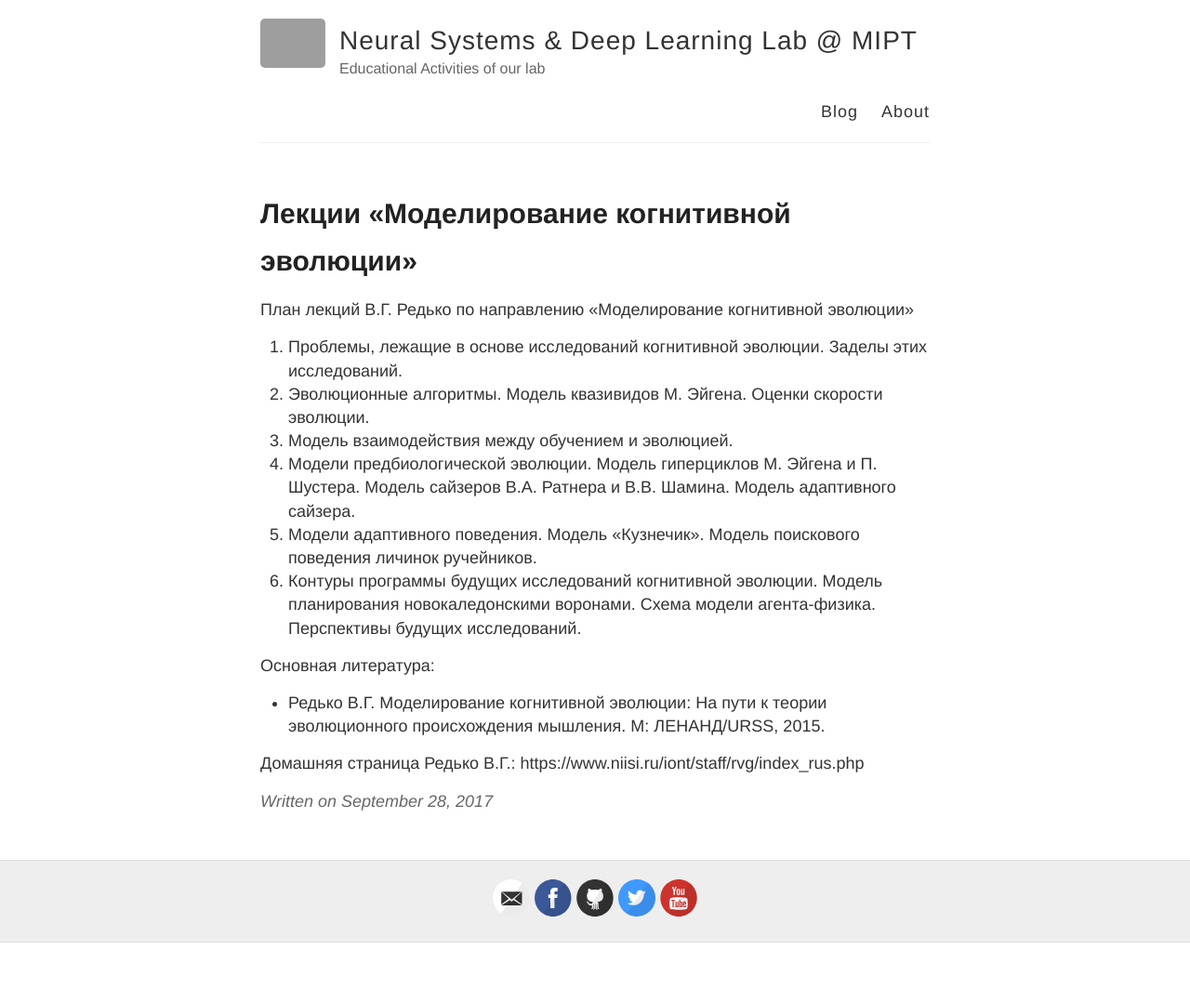
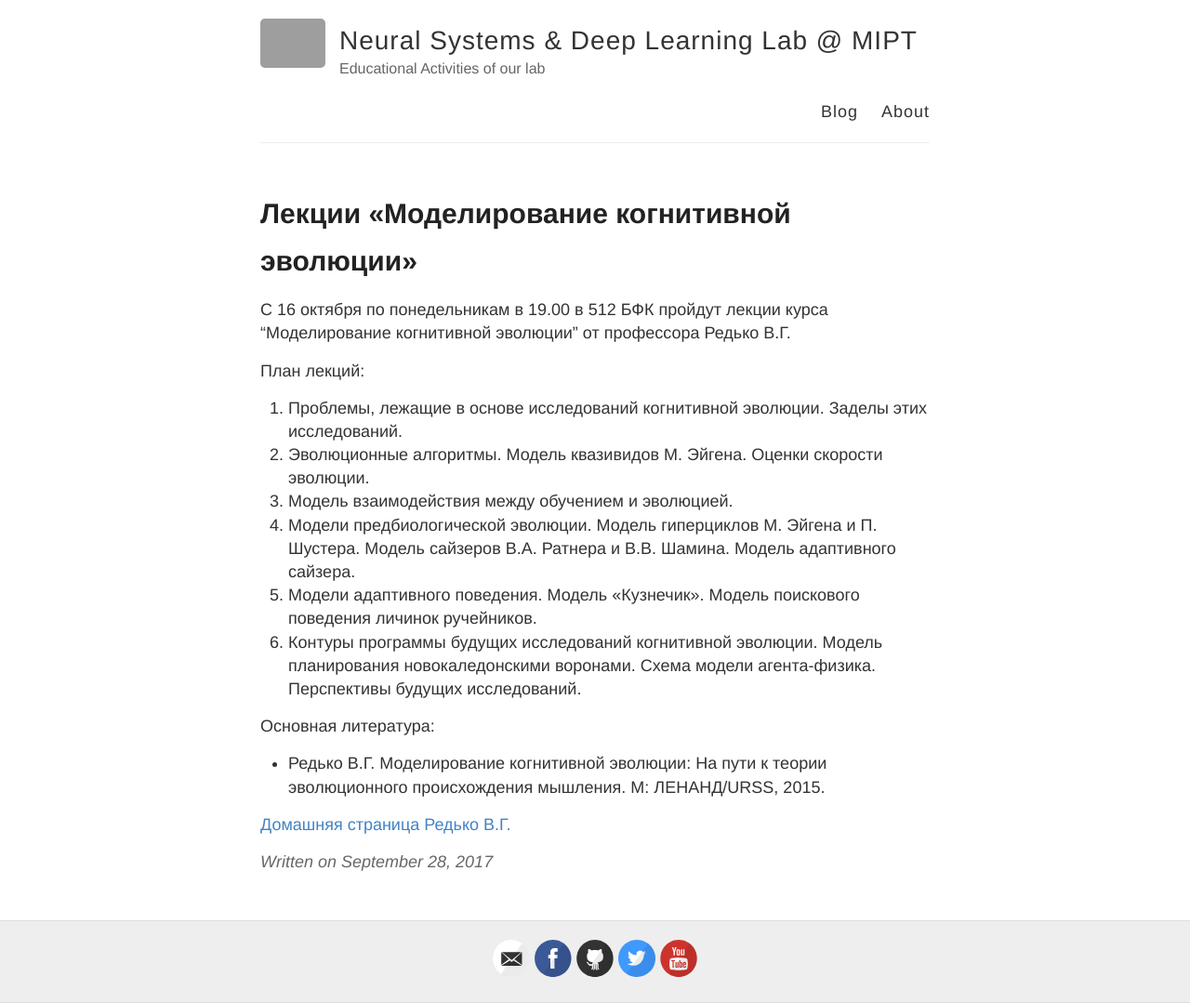
Before and after one commit to deepmipt/edu, a Jekyll site: the page built from _posts/2017-09-28-evolution.md, in a window 1280 px wide. Shown: the whole page at 93% size. Built offline with Jekyll 4.4.1, drawn with Linux system fonts in a browser that asks for light colours; before the commit the page ends 1014 px from its top, so only the background shows below that; grey boxes are pictures that could not be loaded.

Commit message:
UPD: more readable

```diff
--- a/_posts/2017-09-28-evolution.md
+++ b/_posts/2017-09-28-evolution.md
@@ -3,7 +3,10 @@ layout: post
 title: Лекции «Моделирование когнитивной эволюции»
 ---
 
-План лекций В.Г. Редько по направлению «Моделирование когнитивной эволюции»
+C 16 октября по понедельникам в 19.00 в 512 БФК пройдут лекции курса "Моделирование когнитивной эволюции" от профессора Редько В.Г.
+
+План лекций:
+
 1. Проблемы, лежащие в основе исследований когнитивной эволюции. Заделы этих исследований.
 2. Эволюционные алгоритмы. Модель квазивидов М. Эйгена. Оценки скорости эволюции.
 3. Модель взаимодействия между обучением и эволюцией.
@@ -14,5 +17,4 @@ title: Лекции «Моделирование когнитивной эвол
 Основная литература:
 * Редько В.Г. Моделирование когнитивной эволюции: На пути к теории эволюционного происхождения мышления. М: ЛЕНАНД/URSS, 2015.
 
-Домашняя страница Редько В.Г.:
-https://www.niisi.ru/iont/staff/rvg/index_rus.php
+[Домашняя страница Редько В.Г.](https://www.niisi.ru/iont/staff/rvg/index_rus.php)
```
